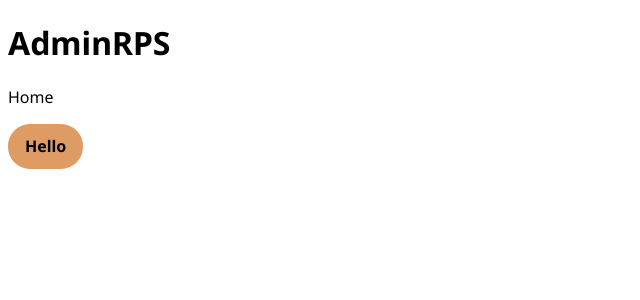
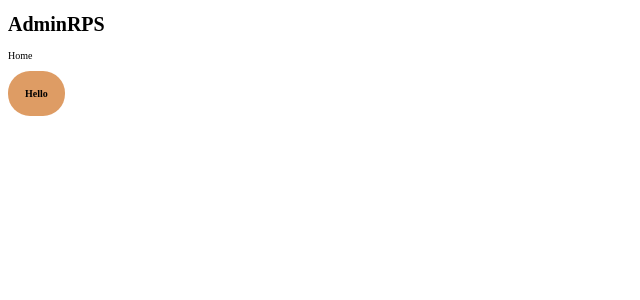
Before and after one commit to sandersuarez/adminrps, a React app: page / in a window 1280 px wide. Shown: the top 300 px of the page, without its empty margins (0-640 px from the left). Built offline with nearby package versions, Linux system fonts and the light colour scheme.

Commit message:
Add the emotion global styles

```diff
--- a/src-js/App.tsx
+++ b/src-js/App.tsx
@@ -1,12 +1,17 @@
 import React from 'react'
 import Layout from './components/Layout'
 import Home from './components/Home'
+import GlobalStyles from './components/GlobalStyles'
 
 const App = () => {
   return (
-    <Layout>
-      <Home/>
-    </Layout>
+    <>
+      <GlobalStyles />
+      <Layout>
+        <Home />
+      </Layout>
+    </>
+
   )
 }
 
--- /dev/null
+++ b/src-js/components/GlobalStyles.tsx
@@ -0,0 +1,44 @@
+import React from 'react'
+import { Global , css } from '@emotion/react'
+import fonts from '../styles/fonts'
+
+const styles = {
+  html: css({
+    fontSize: '62.5%',
+  }),
+
+  body: css`
+  ${ fonts.body }
+`,
+
+  'nav > ul': css({
+    listStyle: 'none',
+    margin: 0,
+    padding: 0,
+  }),
+}
+
+/*
+  const styles = css`
+  html {
+    font-size: 62.5%;
+  },
+
+  body {
+    ${ fonts.body }
+  },
+
+  nav > ul {
+    list-style: 'none',
+    margin: 0,
+    padding: 0,
+  }
+`*/
+
+const GlobalStyles = () => {
+  return (
+    <Global styles={ styles } />
+  )
+}
+
+export default GlobalStyles
--- a/src-js/global.css
+++ /dev/null
@@ -1,14 +0,0 @@
-html {
-  font-size: 62.5%;
-}
-
-body {
-  font-size: 1.6rem;
-  font-family: 'Noto Sans', sans-serif;
-}
-
-nav > ul {
-  list-style: none;
-  margin: 0;
-  padding: 0;
-}
--- a/src-js/index.tsx
+++ b/src-js/index.tsx
@@ -1,7 +1,6 @@
 import React from 'react'
 import { createRoot } from 'react-dom/client'
 import App from './App'
-import './global.css'
 
 const container = document.getElementById('root')
 const root = createRoot(container!)
```
